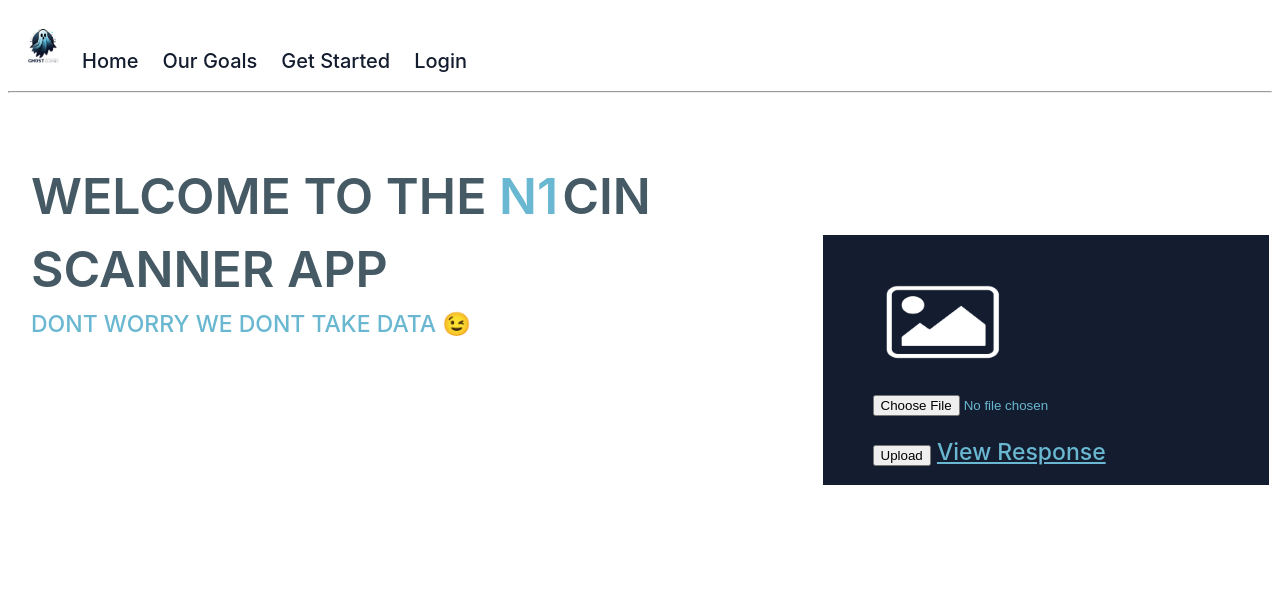
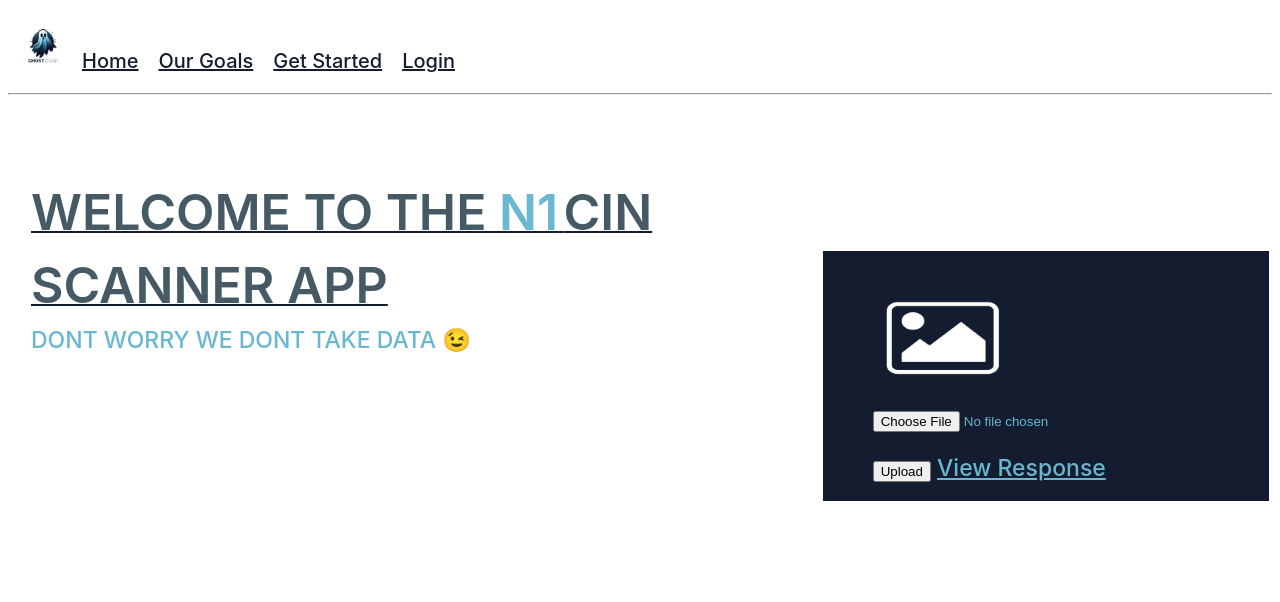
Before and after one commit to AkaMoughit/GhostScan-web, a plain HTML site: page index.html in a window 1280 px wide. Drawn offline with Linux system fonts and the light colour scheme.

Commit message:
Update navigation links in index.html

```diff
--- a/index.html
+++ b/index.html
@@ -9,10 +9,10 @@
 <body>
     <nav class="navbar" style="padding: 10px;">
         <img src="assets/logo.png" alt="Logo" style="height: 50px; width: auto; margin-right: 10px;" />
-        <div style="display: inline-block; color: #131D2F; font-size: 20px; font-family: Inter; font-weight: 500; margin-right: 20px;">Home</div>
-        <div style="display: inline-block; color: #131D2F; font-size: 20px; font-family: Inter; font-weight: 500; margin-right: 20px;">Our Goals</div>
-        <div style="display: inline-block; color: #131D2F; font-size: 20px; font-family: Inter; font-weight: 500; margin-right: 20px;">Get Started</div>
-        <div style="display: inline-block; color: #131D2F; font-size: 20px; font-family: Inter; font-weight: 500;">Login</div>
+        <a href="#" style="display: inline-block; color: #131D2F; font-size: 20px; font-family: Inter; font-weight: 500; margin-right: 20px;">Home</div>
+        <a href="#" style="display: inline-block; color: #131D2F; font-size: 20px; font-family: Inter; font-weight: 500; margin-right: 20px;">Our Goals</div>
+        <a href="#" style="display: inline-block; color: #131D2F; font-size: 20px; font-family: Inter; font-weight: 500; margin-right: 20px;">Get Started</div>
+        <a href="#" style="display: inline-block; color: #131D2F; font-size: 20px; font-family: Inter; font-weight: 500;">Login</div>
     </nav>
     <hr>
     <br>
```
